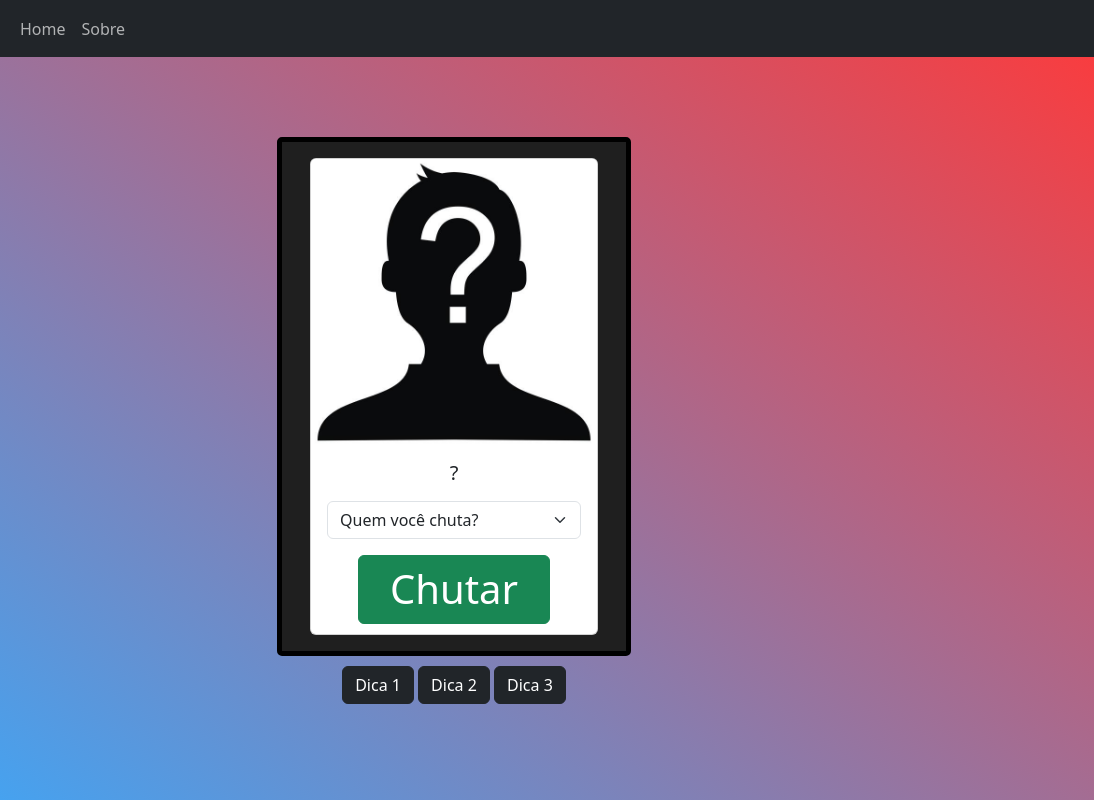
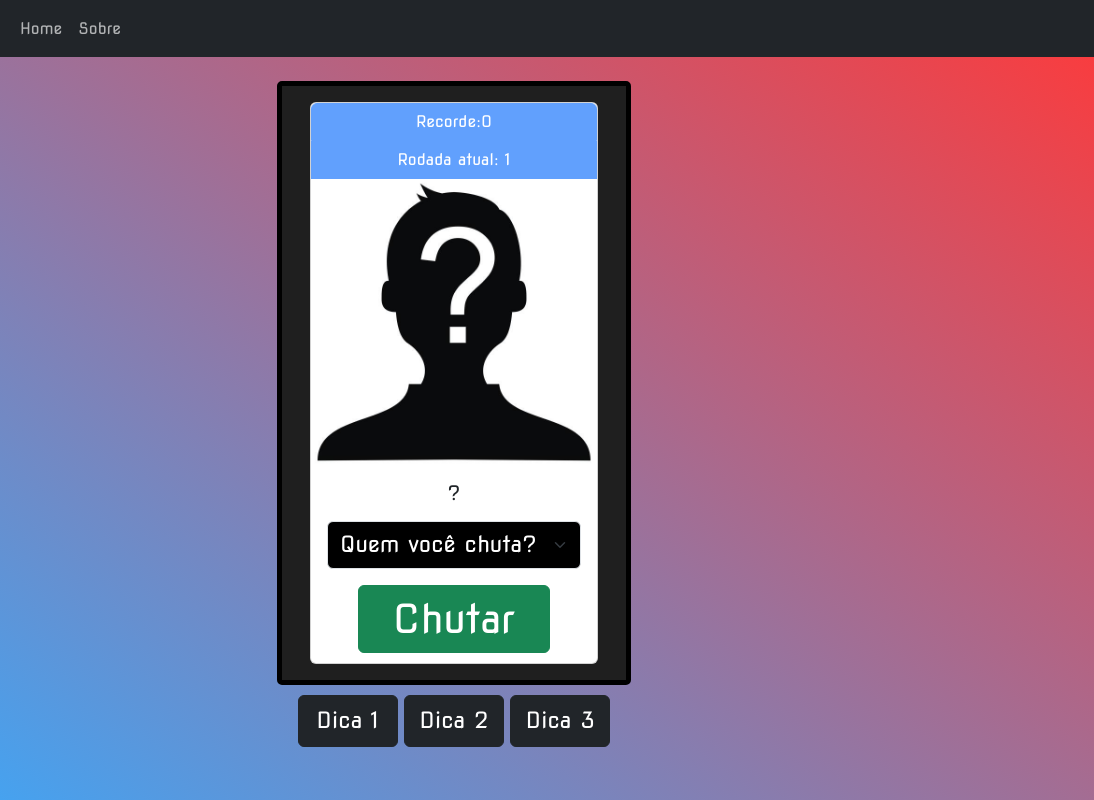
Before and after one commit to matheuskrs/Projeto-site-matheus, a plain HTML site: page game.html in a window 1280 px wide. Shown: the full height of the page, 186-1280 px from the left. Drawn offline with nearby package versions, Linux system fonts and the light colour scheme; some packages are replaced by stand-ins of ours; a script that the page names is missing.

Commit message:
Conclusão do site, faltando poucas coisas para seu término 100%.

```diff
--- a/css/game.css
+++ b/css/game.css
@@ -1,11 +1,21 @@
+@import url('https://fonts.googleapis.com/css2?family=Nova+Square&family=Quicksand:wght@600&display=swap');
+
+
+*{
+    font-family: 'Nova Square', sans-serif;
+    user-select:none;
+}
+
 body{
     min-height:100vh;
     background:linear-gradient(217deg,rgb(255, 57, 57), rgb(54, 171, 255));
 }
 
 .navbar{
-    margin-bottom:5rem;
+    margin-bottom:1.5rem;
 }
+
+
 
 a.btn{
     margin-bottom:5px;
@@ -29,6 +39,24 @@ a.btn{
     width:12rem;
 }
 
-#dicas{
+#studentsList{
+    background-color:rgb(0, 0, 0);
+    color:white;
+    font-size:1.4rem;
+}
+#studentsList option{
+    min-height:100%;
+}
+
+#dicas button{
     margin-top:10px;
+    padding:0.5rem;
+    width:100px;
+    font-size:1.4rem;
+    margin-bottom:10px;
 }
+
+#record{
+    border-bottom-right-radius: 0;
+    border-bottom-left-radius: 0;
+}
--- a/css/styles.css
+++ b/css/styles.css
@@ -1,8 +1,18 @@
+
+@import url('https://fonts.googleapis.com/css2?family=Nova+Square&family=Quicksand:wght@600&display=swap');
+
+*{
+    font-family: 'Nova Square', sans-serif;
+    user-select:none;
+}
+
 body{
     min-height:100vh;
     background:linear-gradient(217deg,rgb(255, 57, 57), rgb(54, 171, 255));
 }
-
+h1{
+    cursor:default;
+}
 .navbar{
     margin-bottom:5rem;
 }
@@ -21,7 +31,7 @@ body{
 }
 
 a.btn{
-    margin-bottom:5rem;
+    margin-top:1rem;
 }
 
 .btn{
--- a/game.html
+++ b/game.html
@@ -39,15 +39,16 @@
 
 	<div id = "game" class="container-fluid">
 			<div class="card text-center" style="width: 18rem;">
-                <img src="img/misterio.jpg" class="card-img-top" alt="...">
+				<button type="button" id = "record" class="btn btn-primary " disabled>Recorde:</button>
+				<button type="button" id = "rounds" class="btn btn-primary rounded-0" disabled> </button>
+				<div class="gameImg" id = "gameimage">
+
+				</div>
                 <div class="card-body">
                   <h5 class="card-title">?</h5>
                   <p class="card-text"></p>
-                  <select class="form-select" id = "studentsList" aria-label="Default select example">
-                    <option selected value = "99">Quem você chuta?</option>
-                    <option value="0">Matheus</option>
-                    <option value="1">Adilson</option>
-                    <option value="2">Gallo</option>
+                  <select class="form-select" id = "studentsList" >
+                    <option selected disabled value = "99">Quem você chuta?</option>
                   </select>
                 </div>
                 <div class="flex-wrap">
--- a/js/main.js
+++ b/js/main.js
@@ -1,30 +1,85 @@
 let alunos = [
-    {nome: "Matheus" , dica1: "Gosta de programar",
-    dica2: "É BOBO", dica3: "Gosta de strogonoff de frango", sexo: "m"},
-
     {nome: "Adilson", dica1: "Apareceu um pouco depois do projeto ter começado",
-    dica2: "É um dos pilares do Conecta", dica3: "Está sempre muito chique", sexo: "m"},
-
-    {nome: "Gallo", dica1: "Se parece com um personagem de divertidamente",
-    dica2: "É lelé da cuca", dica3: "O MESTRE DA PROGRAMAÇÃO", sexo: "m"}
-
+    dica2: "É um dos pilares do Conecta", dica3: "Está sempre bem arrumado.", sexo: "m"},
+    {nome:"Alilson", dica1:"Gosta de cantar.",dica2:"Tem o nome muito parecido com o de outra pessoa." ,dica3:"É maior de idade." ,sexo:"m"},
+    {nome:"Aline", dica1:"Interage bastante com a turma.", dica2:"Já deu um presente para cada um de nós." ,dica3:"Já viajou pra fora do país." ,sexo:"f"},
+    {nome:"Andresa", dica1:"É querida por todos da turma.", dica2:"É muito dedicada.", dica3:"Conhece muito sobre todos os alunos." ,sexo:"f"},
+    {nome:"Amanda", dica1:"Anda sempre perto de alguém.", dica2:"Não vai para a área dos puffs na hora do intervalo.", dica3:"Entrou para o Conecta com a melhor amiga." ,sexo:"f"},
+    {nome:"Ana Luiza", dica1:"É introvertida, mas parece extrovertida.", dica2:"É divertida e sincera.", dica3:"Gosta de fofoca." ,sexo:"f"},
+    {nome:"Arthur" ,dica1:"Não tem vergonha de nada.", dica2:"É muito empático.", dica3:"Tem um sorriso muito contagiante." ,sexo:"m"},
+    {nome:"Cristiane", dica1:"Adora pessoas.", dica2:"É artista.", dica3: "Já contou histórias MUITO incomuns.", sexo:"f"},
+    {nome:"Daniel", dica1:"Tem cabelo cacheado.", dica2: "É muito sincero e caricato.", dica3: "Corta os pedaços do bolo quase toda vez.", sexo:"m"},
+    {nome:"Emanuel", dica1:"É muito bom em programar.", dica2:"Está em busca de uma namorada.", dica3:"Gosta de treinar." ,sexo:"m"},
+    {nome:"Gabriel", dica1:"Estuda em uma escola à noite", dica2: "É engraçado e muito irônico.", dica3:"Senta na fileira do meio.", sexo:"m"},
+    {nome:"Gabriely", dica1:"Não fala muito.", dica2:"Está sempre perto de uma mesma amiga.", dica3:"Está sempre animada." ,sexo:"f"},
+    {nome: "Gallo", dica1: "Já conhecia algumas pessoas do curso antes do primeiro dia.", dica2: "É muito bom em programar.", dica3: "Se parece com um personagem de divertidamente.", sexo: "m"},
+    {nome:"Gustavo", dica1:"Se importa com as pessoas.",dica2:"Tem o cabelo longo." ,dica3:"AMÉM." ,sexo:"m"},
+    {nome:"Jhonathan", dica1:"É extrovertido.", dica2:"Gosta de dar o primeiro passo.", dica3:"Senta na última fileira." ,sexo:"m"},
+    {nome:"Kaique", dica1:"Fez a prova paulista.", dica2:"Tem o cabelo curto.", dica3:"Senta na fileira do meio.", sexo:"m"},
+    {nome:"Lohany", dica1:"Sabe falar inglês.", dica2:"É introvertida.", dica3:"É muito boa em pintar.", sexo:"f"},
+    {nome:"Marcos", dica1:"Gosta de máquinas, computadores.", dica2:"Entende MUITO sobre tecnologia.", dica3:"É um professor.", sexo:"m"},
+    {nome:"Maria", dica1:"Gosta de chá.", dica2:"É bem honesta quando precisa falar.", dica3:"Não tem vergonha, mas tem sono." ,sexo:"f"},
+    {nome:"Matheus", dica1: "Gosta de programar.", dica2: "Já chorou na sala.", dica3: "Fez uma apresentação em inglês.", sexo: "m"},
+    {nome:"Pedro" ,dica1:"É jogador.", dica2:"Tem um caderno de anotações.", dica3:"Possui sua própria marca." ,sexo:"m"},
+    {nome:"Rafaella" ,dica1:"Já foi em um show.", dica2:"Tem muito conhecimento em história.", dica3:"Já dirige." ,sexo:"f"},
+    {nome:"Sofia", dica1:"Tem pouco tempo livre.", dica2:"Fez a prova da UNESP recentemente." ,dica3:"Quer ser psicóloga." ,sexo:"f"},
+    {nome:"Vera", dica1:"Adora motivacionar as pessoas.", dica2:"É uma pessoa muito calma.", dica3:"Acredita muito em crenças.", sexo:"f"},
+    {nome:"Vitória", dica1:" ", dica2:"Tem o cabelo ruivo.", dica3:"Quer ser médica." ,sexo:"f"},
+    {nome:"Wellis", dica1:"Gosta de organização.", dica2:"Gosta de programar.", dica3:"Faz faculdade.", sexo:"m"},
+    {nome:"Yan", dica1:"É uma pessoa muito gentil.", dica2:"É muito bom em desenhar.", dica3:"Cumprimenta todos assim que chega no curso.", sexo:"m"}
 ];
 
+let list = document.getElementById('studentsList');
 
-let ranNum = (Math.floor(Math.random()*3));
+for(let i = 0; i < alunos.length; i++){
+    list.innerHTML += `<option value="${[i]}">${alunos[i].nome}</option>`
+}
+
+
+let ranNum = (Math.floor(Math.random()*alunos.length));
+if(alunos[ranNum].sexo == "f"){
+    gameimage.innerHTML = `<img src="/img/misterioFeminino.jpeg" class="card-img-top" alt="pessoa misteriosa">`
+}
+else{
+    gameimage.innerHTML = `<img src="img/misterio.jpg" class="card-img-top" alt="pessoa misteriosa">`
+}
 let diquinha1 = alunos[ranNum].dica1;
 let diquinha2 = alunos[ranNum].dica2;
 let diquinha3 = alunos[ranNum].dica3;
 
+let dicalida1 = false;
+let dicalida2 = false;
+let dicalida3 = false;
+let imagem = document.getElementById('gameimage')
+let recorde = 0;
+let rodadasGanhas = 0;
+let rodadasAtuais = document.getElementById('rounds');
+rodadasAtuais.innerHTML = "Rodada atual: " + (rodadasGanhas+1);
+let recordeDoUsuario = document.getElementById('record');
+recordeDoUsuario.innerHTML = "Recorde:" + recorde;
+
+console.log(alunos[ranNum].sexo)
+
 function checkValue(){
+
     let userChoice = document.getElementById('studentsList').value;
-    console.log(ranNum, userChoice);
+    dicalida1 = false;
+    dicalida2 = false;
+    dicalida3 = false;
+
+
     if(userChoice == ranNum){
         Swal.fire({
             title: "Parabéns!",
             text: "Você acertou!",
             icon: "success"
         });
+        rodadasGanhas++;
+        rodadasAtuais.innerHTML = "Rodada atual: " + (rodadasGanhas+1);
+        if (rodadasGanhas > recorde){
+            recorde = rodadasGanhas
+            recordeDoUsuario.innerHTML = "Recorde:" + recorde;
+        }
     }
 
     else if(userChoice == "99"){
@@ -36,23 +91,31 @@ function checkValue(){
     }
 
     else{
-
         Swal.fire({
             icon: "error",
-            title: "Que pena! Você errou.",
+            title: "Que pena! Você errou. \nA pessoa era: "+ alunos[ranNum].nome + "!",
             text: "Mais sorte da próxima vez!",
         });
+        rodadasGanhas = 0
+        rodadasAtuais.innerHTML = "Rodada atual: " + (rodadasGanhas+1);
     }
 
-    ranNum = (Math.floor(Math.random()*3));
-    diquinha1 = alunos[ranNum].dica1;
-    diquinha2 = alunos[ranNum].dica2;
-    diquinha3 = alunos[ranNum].dica3;
+
+    if(userChoice < 99){
+        ranNum = (Math.floor(Math.random()*alunos.length));
+        if(alunos[ranNum].sexo == "f"){
+            gameimage.innerHTML = `<img src="/img/misterioFeminino.jpeg" class="card-img-top" alt="pessoa misteriosa">`
+        }
+        else{
+            gameimage.innerHTML = `<img src="img/misterio.jpg" class="card-img-top" alt="pessoa misteriosa">`
+        }
+        diquinha1 = alunos[ranNum].dica1;
+        diquinha2 = alunos[ranNum].dica2;
+        diquinha3 = alunos[ranNum].dica3;
+    }
+    console.log(ranNum)
 }
 
-let dicalida1 = false;
-let dicalida2 = false;
-let dicalida3 = false;
 
 function hint1(){
     dicalida1 = true
```
Also changed, not shown: img/misterioFeminino.jpeg (added), img/misterioFeminino.jpg (deleted).
